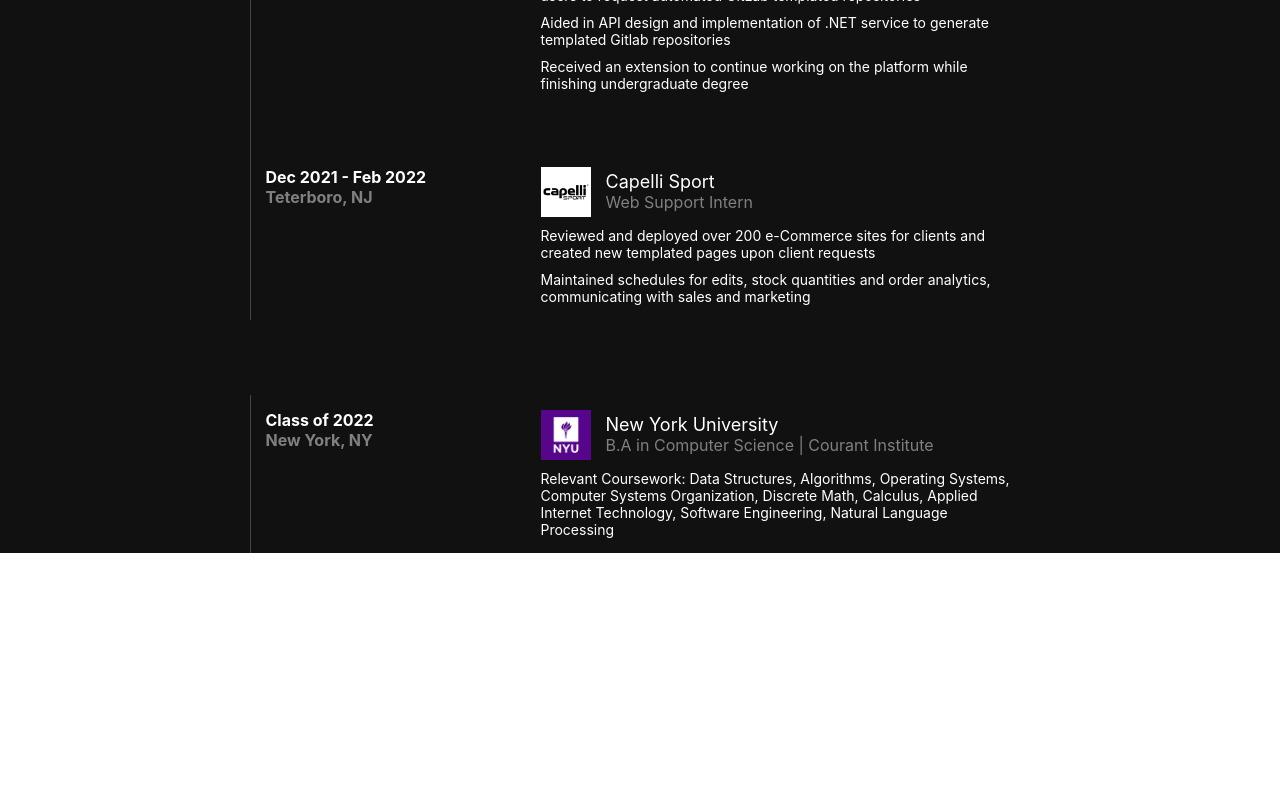
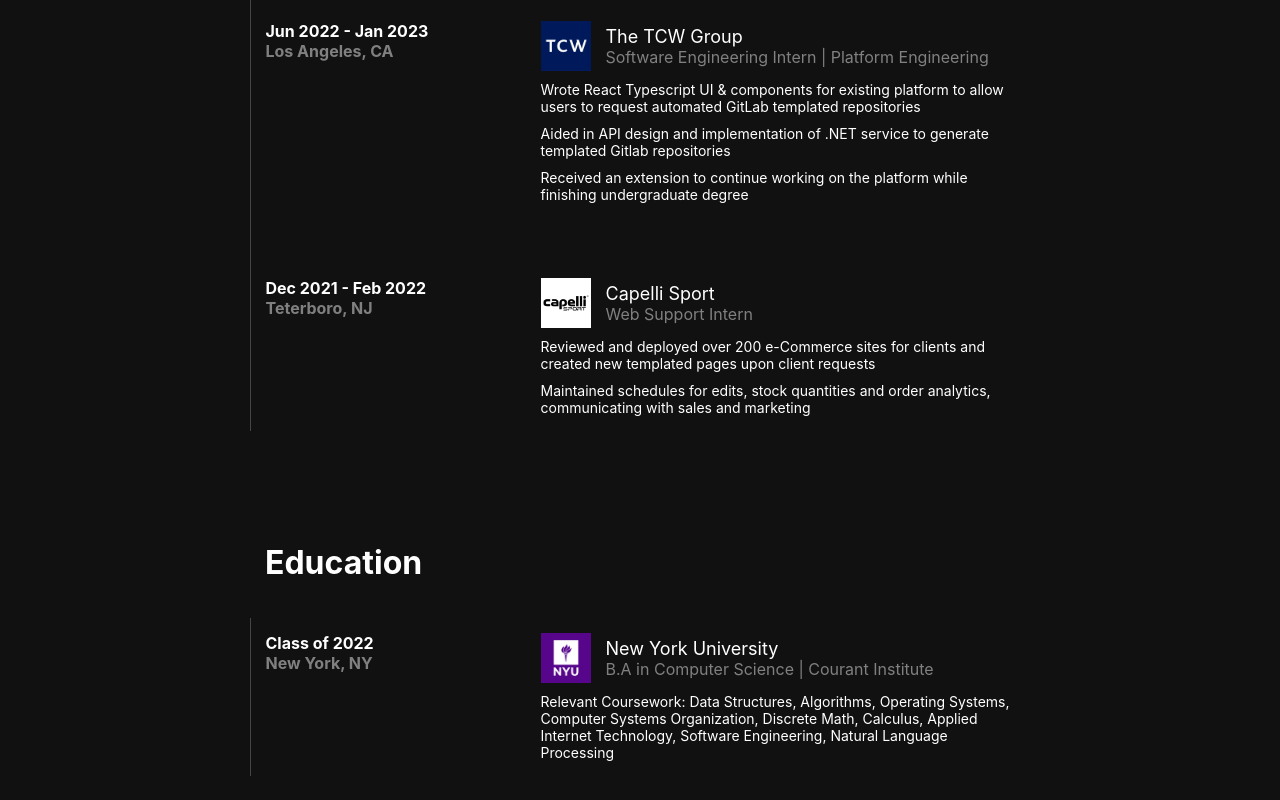
Before and after one commit to ckovacsdev/portfolio, a React (Create React App) app: page / in a window 1280 px wide. Shown: the part 888-1688 px from the top of the page. Before the commit the page ends 1441 px from the top, so only its background shows below. Built offline with nearby package versions, Linux system fonts and the light colour scheme; the HTML template or start-up script is replaced by a standard one.

Commit message:
add headers to home page sections

```diff
--- a/src/App.css
+++ b/src/App.css
@@ -3,7 +3,8 @@
   padding: 0;
   margin: 0;
   border: 0;
-  height: fit-content;
+  height: auto;
+  padding-bottom: 50px;
   display: flex;
   flex-direction: column;
 }
@@ -15,3 +16,20 @@
   align-items: center;
   margin-top: 40px;
 }
+
+.home-page-title{
+  width: 750px;
+  min-width: 280px;
+  height: auto;
+  margin-left: auto;
+  margin-right: auto;
+  color: white;
+  padding: 15px;
+}
+
+@media screen and (max-width: 860px){
+  .home-page-title{
+      width: 80vw;
+      margin: none;
+  }
+}
--- a/src/App.tsx
+++ b/src/App.tsx
@@ -10,9 +10,19 @@
     <div className='portfolio-container'>
       <Header />
       <div className='main-profile-content'>
+
         <ProfileCard />
-        <WorkHistory />
-        <EducationCard />
+
+        <div>
+          <h1 className='home-page-title'> Work History </h1>
+          <WorkHistory />
+        </div>
+
+        <div>
+          <h1 className='home-page-title'> Education </h1>
+          <EducationCard />
+        </div>
+
       </div>
     </div>
   );
```
